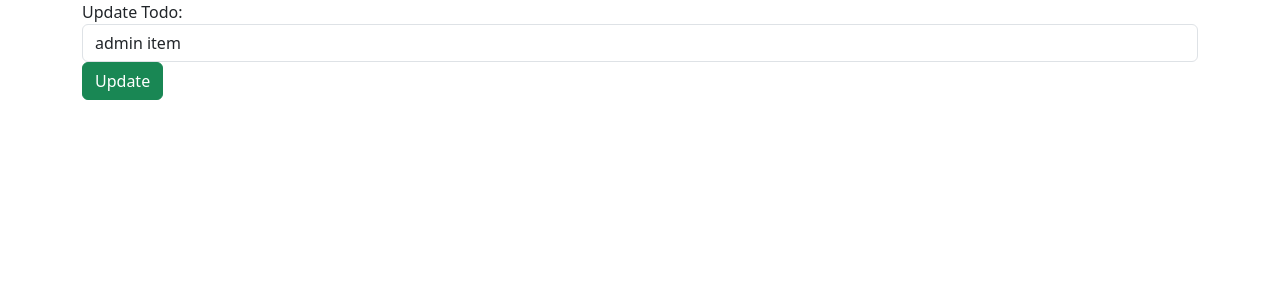
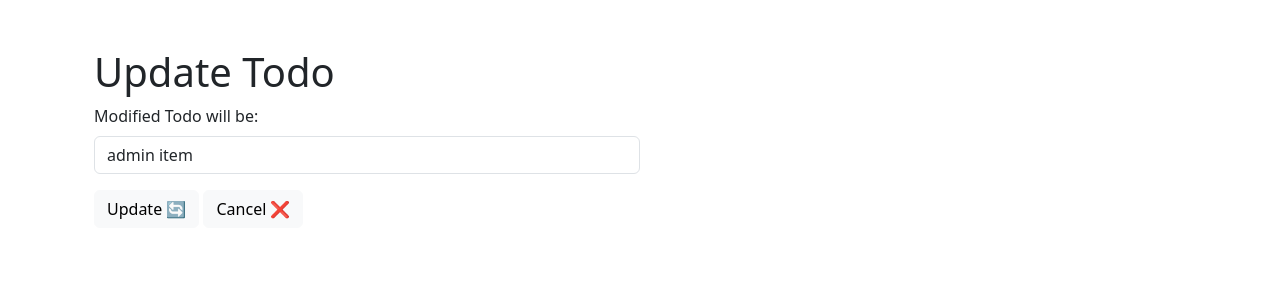
Before and after one commit to adhirajcs/django-to-do, a Django app: page /edit/61 in a window 1280 px wide. Shown: the part 56-356 px from the top of the page. Run offline with Django 5.2, Linux system fonts and the light colour scheme; a user stored in the database is signed in; data comes from the database, SQL or seed files in the repository; both versions use the stored data as it was after the commit.

Commit message:
Updated the styling of edit and home pages

```diff
--- a/templates/edit.html
+++ b/templates/edit.html
@@ -1,17 +1,20 @@
-<!-- Latest compiled and minified CSS -->
-<link href="https://cdn.jsdelivr.net/npm/bootstrap@5.3.2/dist/css/bootstrap.min.css" rel="stylesheet">
-
-
 {% extends "base.html" %}
 
 {% block content %}
-
-<form method="POST" action="{% url 'edit' todo.id %}">
-    {% csrf_token %}
-    <label for="newTodo">Update Todo:</label>
-    {{form.title}}
-    <button class="btn btn-success" type="submit">Update</button>
-</form>
-
-
+<div class="container mt-5">
+    <h1>Update Todo</h1>
+    <div class="col-md-6">
+        <form method="POST" action="{% url 'edit' todo.id %}">
+            {% csrf_token %}
+            <div class="mb-3">
+                <label for="newTodo" class="form-label">Modified Todo will be:</label>
+                {{ form.title }}
+            </div>
+            <div class="col-md-6">
+                <button class="btn btn-light" type="submit">Update 🔄</button>
+                <a href="{% url 'Todos' %}" class="btn btn-light">Cancel ❌</a>
+            </div>
+        </form>
+    </div>
+</div>
 {% endblock %}
```
Also changed, not shown: templates/todos.html (+6 -10 lines), db.sqlite3.
